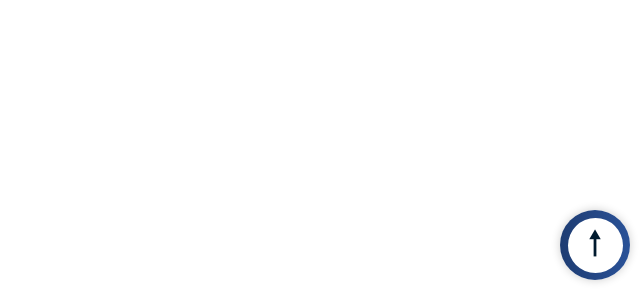
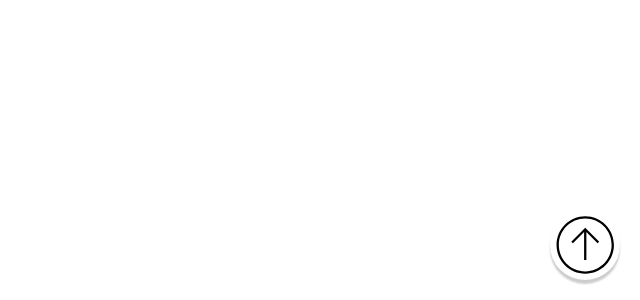
Before and after one commit to LaviqueDias/portifolio-javascript-equipe, a plain HTML site: page components/progress.html in a window 1280 px wide. Shown: the part 500-800 px from the top of the page, without its empty margins (640-1280 px from the left). Drawn offline with Linux system fonts and the light colour scheme.

Commit message:
feat: alter arrow up

```diff
--- a/components/progress.html
+++ b/components/progress.html
@@ -1,5 +1,5 @@
 <link rel="stylesheet" href="../css/progress.css">
 
 <div id="progress">
-    <span id="progress-value">&#x1F815;</span>
+    <img class="arrow-up" src="../assets/images/progress/up-arrow-svgrepo-com (3).svg" alt="arrow-up">
 </div>
--- a/css/progress.css
+++ b/css/progress.css
@@ -1,24 +1,23 @@
 #progress{
-    background: linear-gradient(90deg, #1e3c72, #2a5298);
     position: fixed;
     bottom: 20px;
     right: 10px;
-    width: 70px;
+    width: 90px;
     height: 70px;
     display: grid;
     place-items: center;
     border-radius: 50%;
-    box-shadow: 0 0 10px rgba(0, 0, 0, 0.2);
+    z-index: 9;
 }
 
-#progress-value{
-    display: block;
-    height: calc(100% - 15px);
-    width: calc(100% - 15px);
-    background-color: #fff;
+#progress img {
+    width: 70px;
+    height: 70px;
+    object-fit: cover;
+}
+
+.arrow-up {
     border-radius: 50%;
-    display: grid;
-    place-items: center;
-    font-size: 35px;
-    color: #001a2e
+    box-shadow: 0 4px 2px rgba(0, 0, 0, 0.2);
+
 }
```
Also changed, not shown: index.html (+1 -1 lines), assets/images/progress/up-arrow-svgrepo-com (3).svg (added).
